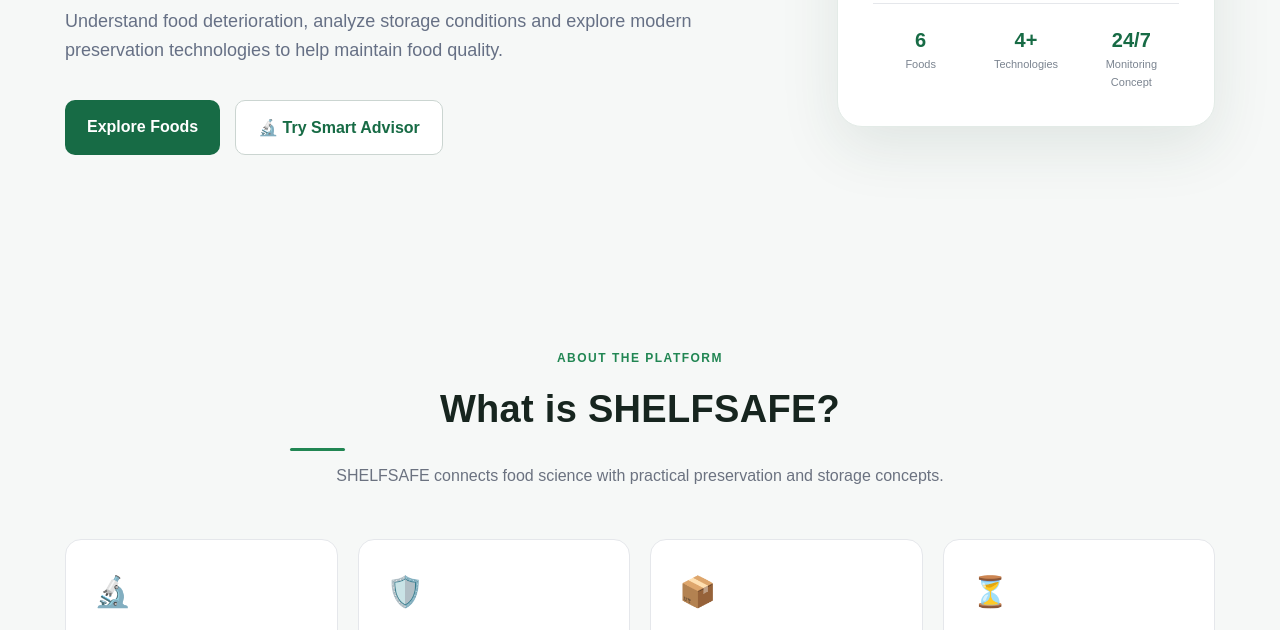
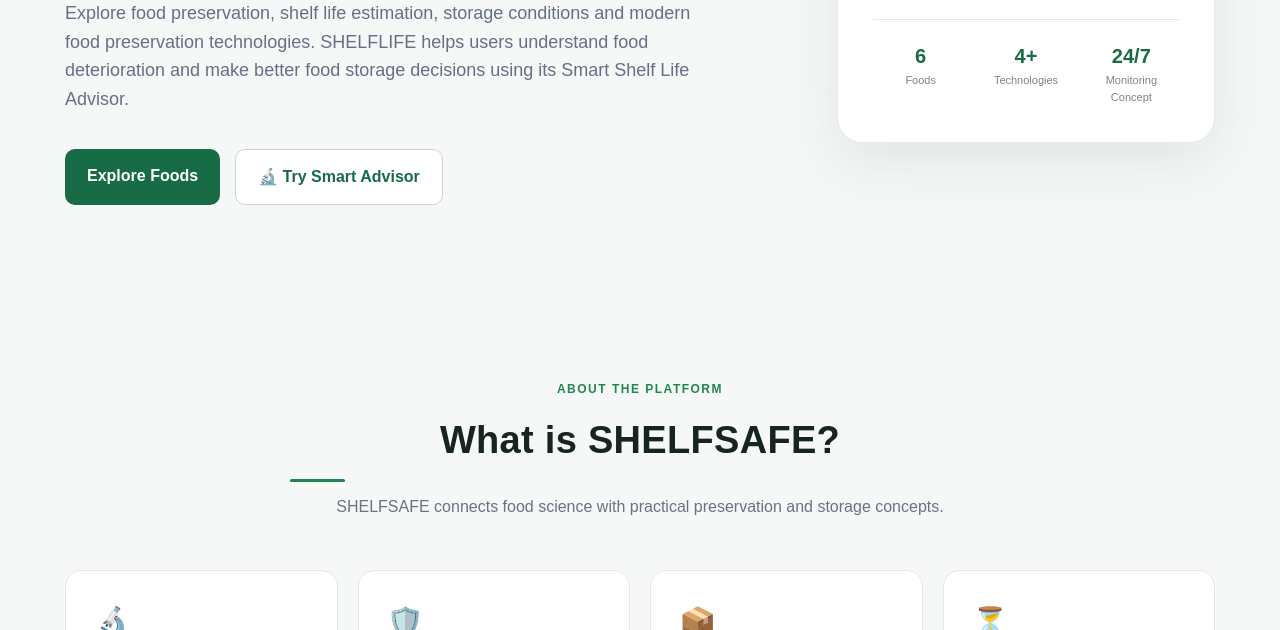
Before and after one commit to FayazDudekula/SHELF-LIFE, a plain HTML site: page index.html in a window 1280 px wide. Shown: the part 470-1100 px from the top of the page. Drawn offline with Linux system fonts and the light colour scheme.

Commit message:
Update index.html

```diff
--- a/index.html
+++ b/index.html
@@ -77,9 +77,12 @@
                 </h1>
 
                 <p>
-                    Understand food deterioration, analyze storage
-                    conditions and explore modern preservation
-                    technologies to help maintain food quality.
+                    <p>
+                         Explore food preservation, shelf life estimation, storage conditions
+                         and modern food preservation technologies. SHELFLIFE helps users
+                         understand food deterioration and make better food storage decisions
+                         using its Smart Shelf Life Advisor.
+                   </p>
                 </p>
 
                 <div class="hero-buttons">
```
